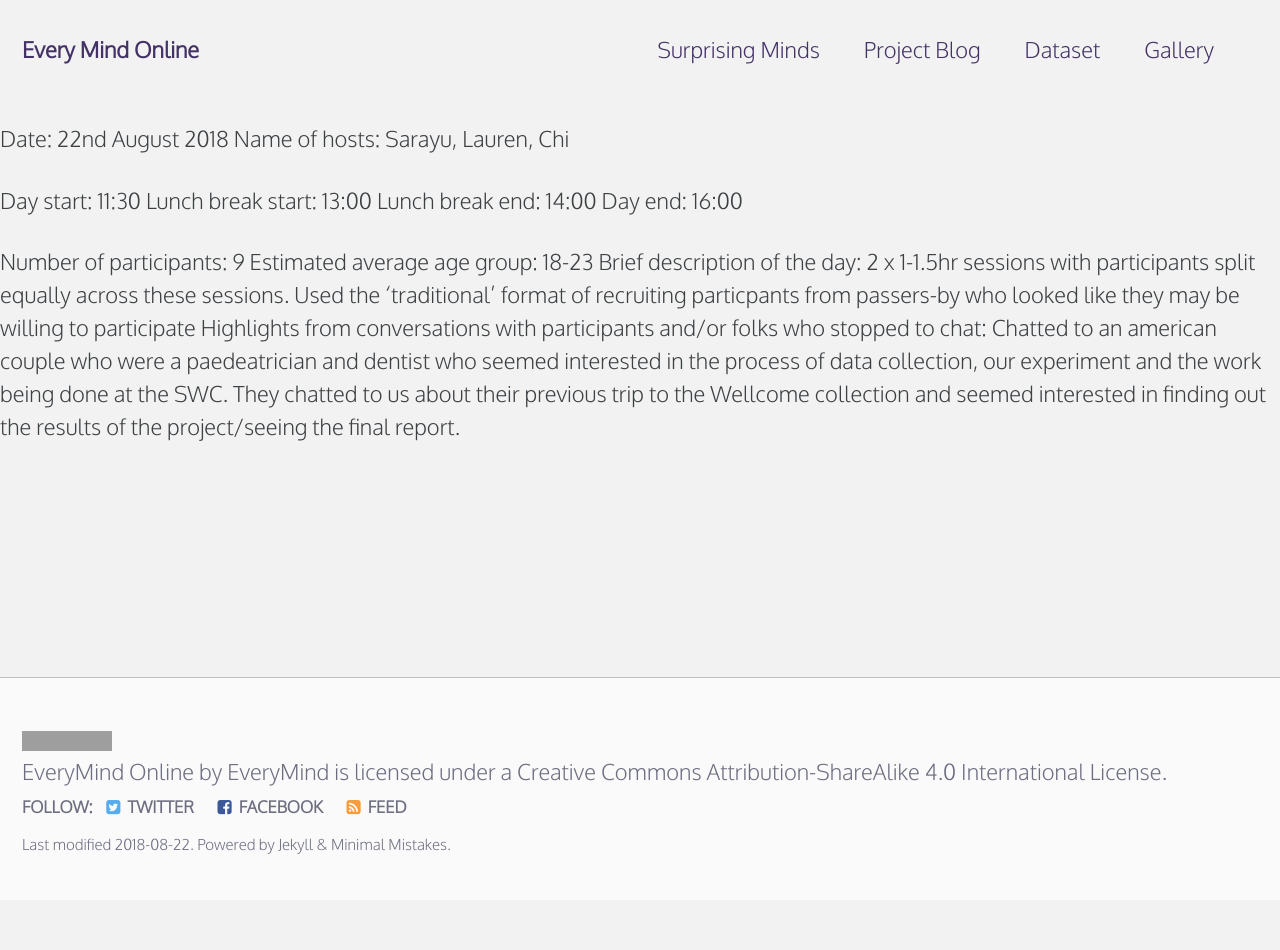
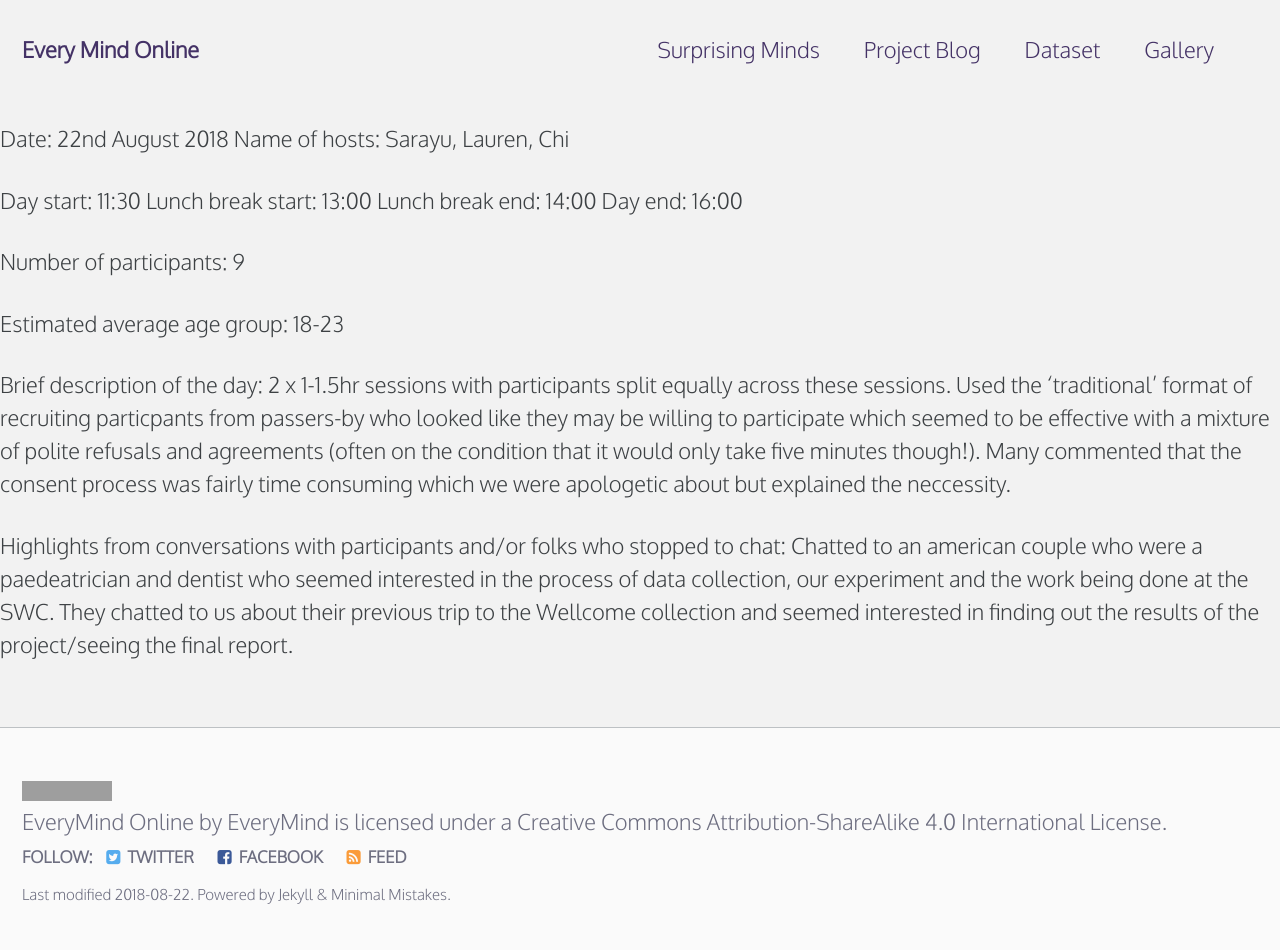
Before and after one commit to everymind/SurprisingMindsOnYoutube, a Jekyll site: the page built from DailyReports/DailyReport_LW_20180822.md, in a window 1280 px wide. Built offline with Jekyll 4.4.1, drawn with Linux system fonts in a browser that asks for light colours; our own code applies the rules of GitHub Pages for plain Markdown files; before the commit the page ends 900 px from its top, so only the background shows below that; grey boxes are pictures that could not be loaded.

Commit message:
Update DailyReport_LW_20180822.md

```diff
--- a/DailyReports/DailyReport_LW_20180822.md
+++ b/DailyReports/DailyReport_LW_20180822.md
@@ -7,6 +7,9 @@ Lunch break end: 14:00
 Day end: 16:00
 
 Number of participants: 9
+
 Estimated average age group: 18-23
-Brief description of the day: 2 x 1-1.5hr sessions with participants split equally across these sessions. Used the 'traditional' format of recruiting particpants from passers-by who looked like they may be willing to participate
+
+Brief description of the day: 2 x 1-1.5hr sessions with participants split equally across these sessions. Used the 'traditional' format of recruiting particpants from passers-by who looked like they may be willing to participate which seemed to be effective with a mixture of polite refusals and agreements (often on the condition that it would only take five minutes though!). Many commented that the consent process was fairly time consuming which we were apologetic about but explained the neccessity.
+
 Highlights from conversations with participants and/or folks who stopped to chat: Chatted to an american couple who were a paedeatrician and dentist who seemed interested in the process of data collection, our experiment and the work being done at the SWC. They chatted to us about their previous trip to the Wellcome collection and seemed interested in finding out the results of the project/seeing the final report.
```
